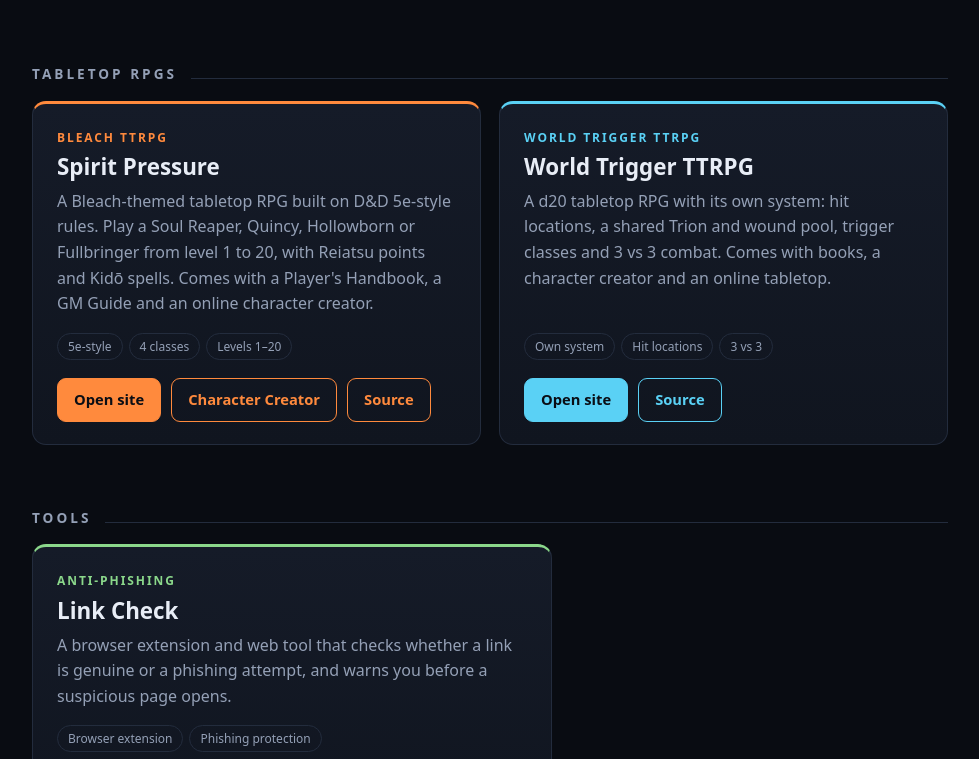
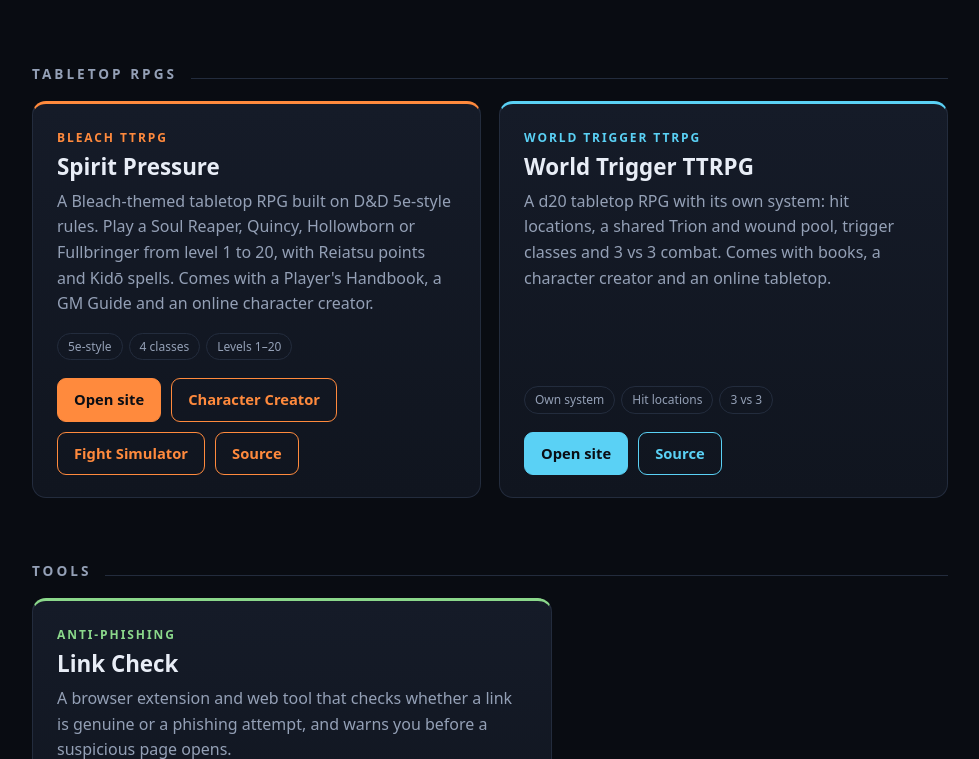
Before and after one commit to vindfoxy-alt/links-to-all-my-websites, a plain HTML site: page index.html in a window 1280 px wide. Shown: the part 341-1100 px from the top of the page, without its empty margins (150-1129 px from the left). Drawn offline with Linux system fonts and the light colour scheme.

Commit message:
Hub: Fight Simulator link for Spirit Pressure
Co-Authored-By: Claude Sonnet 5.5 <noreply@anthropic.com>
Claude-Session: https://claude.ai/code/session_01SkJssNTZDjwLQwrDbZgGvh

```diff
--- a/index.html
+++ b/index.html
@@ -138,6 +138,7 @@
             <div class="links">
               <a class="btn primary" data-fresh href="https://vindfoxy-alt.github.io/bleach-ttrpg-Spirit-pressure/" rel="noopener">Open site</a>
               <a class="btn ghost" data-fresh href="https://vindfoxy-alt.github.io/bleach-ttrpg-Spirit-pressure/creator.html" rel="noopener">Character Creator</a>
+              <a class="btn ghost" data-fresh href="https://vindfoxy-alt.github.io/bleach-ttrpg-Spirit-pressure/simulator.html" rel="noopener">Fight Simulator</a>
               <a class="btn ghost" href="https://github.com/vindfoxy-alt/bleach-ttrpg-Spirit-pressure" rel="noopener">Source</a>
             </div>
           </article>
```
